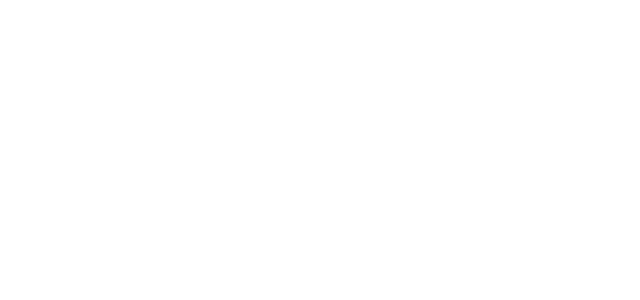
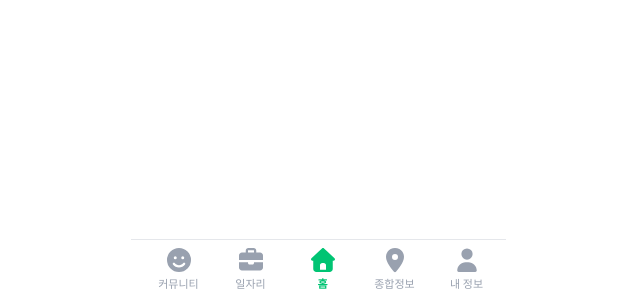
Before and after one commit to kdt-hackathon-2025/Frontend, a Vue app: page / in a window 1280 px wide. Before the commit this address had no page. Shown: the part 512-812 px from the top of the page, without its empty margins (322-962 px from the left). Built offline with nearby package versions, Linux system fonts and the light colour scheme.

Commit message:
fix: 하단 네비게이션 전역으로 수정

```diff
--- a/src/App.vue
+++ b/src/App.vue
@@ -1,7 +1,10 @@
 <template>
   <div id="app" class="w-[375px] h-[812px] mx-auto flex flex-col relative overflow-hidden">
     <router-view class="flex-1 overflow-y-auto" />
+    <BottomNav />
   </div>
 </template>
 
-<script setup></script>
+<script setup>
+import BottomNav from './components/BottomNav.vue'
+</script>
```
